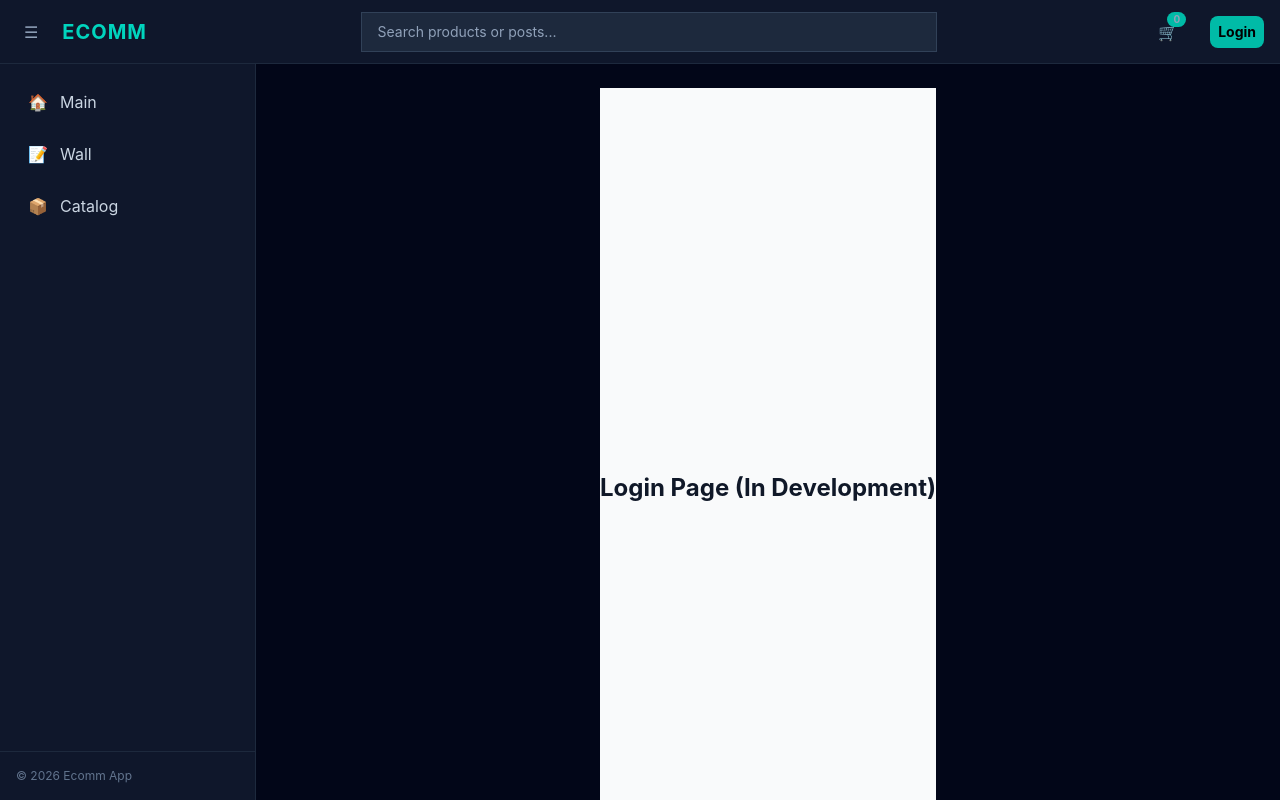
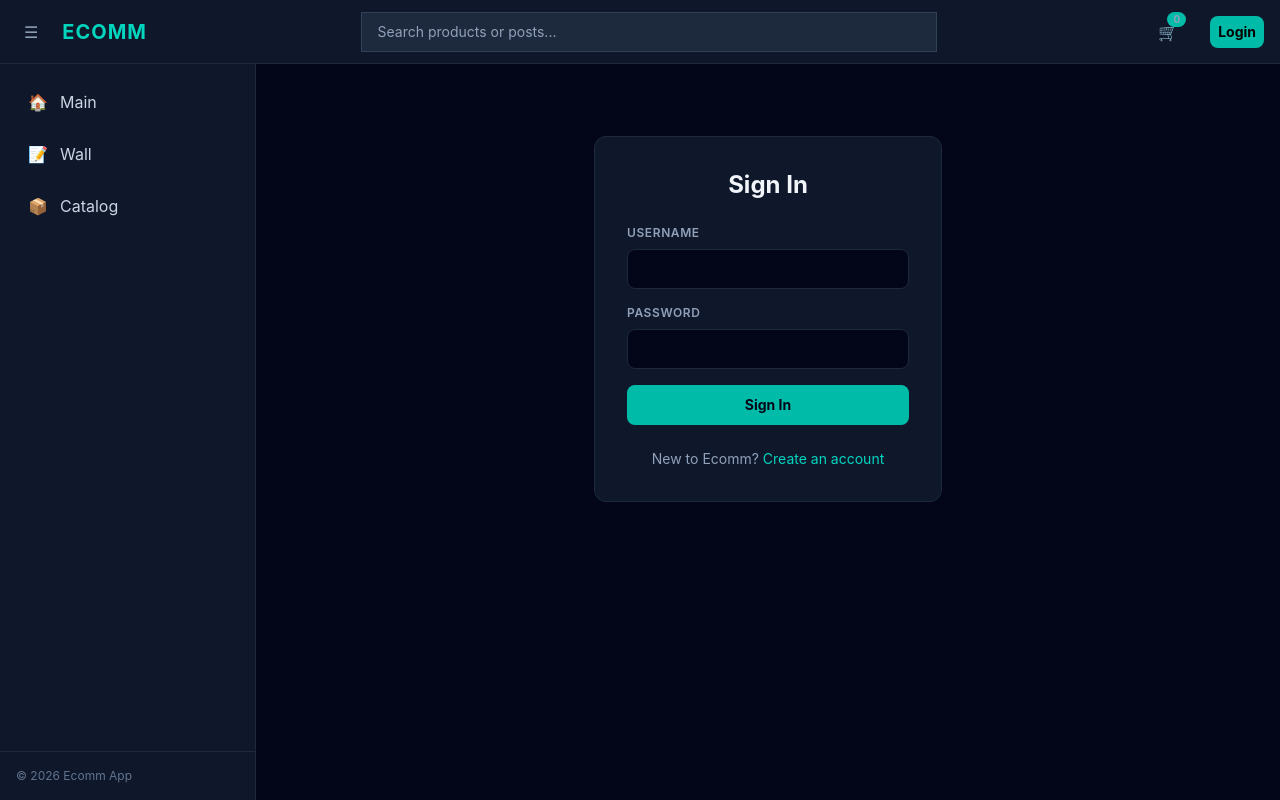
Before and after one commit to SPBpiraT/ecommerce-app, a React (Vite) app in the folder frontend/ecommerce-app.client/: page /login in a window 1280 px wide. Built offline with nearby package versions, Linux system fonts and the light colour scheme; no server answers.

Commit message:
Create LoginPage. Move auth pages to new directory

```diff
--- a/frontend/ecommerce-app.client/src/pages/LoginPage.jsx
+++ /dev/null
@@ -1,7 +0,0 @@
-export default function LoginPage() {
-  return (
-    <div className="flex min-h-screen items-center justify-center bg-gray-50">
-      <h1 className="text-2xl font-bold text-gray-900">Login Page (In Development)</h1>
-    </div>
-  );
-}
--- /dev/null
+++ b/frontend/ecommerce-app.client/src/pages/auth/LoginPage.jsx
@@ -0,0 +1,74 @@
+import { useState } from 'react';
+import { Link, useNavigate } from 'react-router-dom';
+import { login } from '../../services/authService';
+
+export default function LoginPage() {
+  const [username, setUsername] = useState('');
+  const [password, setPassword] = useState('');
+  const [error, setError] = useState('');
+  const [loading, setLoading] = useState(false);
+  const navigate = useNavigate();
+
+  const handleSubmit = async (e) => {
+    e.preventDefault();
+    setError('');
+    setLoading(true);
+
+    try {
+      await login(username, password);
+      navigate('/wall');
+    } catch (err) {
+      setError(err.response?.data?.Message || 'Invalid username or password.');
+    } finally {
+      setLoading(false);
+    }
+  };
+
+  return (
+    <div className="my-12 bg-slate-900 border border-slate-800 p-8 rounded-xl">
+      <h2 className="text-2xl font-bold text-slate-100 mb-6 text-center">Sign In</h2>
+
+      {error && (
+        <div className="bg-red-500/10 border border-red-500 text-red-400 text-sm p-3 rounded-lg mb-4">
+          {error}
+        </div>
+      )}
+
+      <form onSubmit={handleSubmit} className="space-y-4">
+        <div>
+          <label className="block text-xs font-semibold text-slate-400 uppercase tracking-wider mb-2">Username</label>
+          <input
+            type="text"
+            required
+            value={username}
+            onChange={(e) => setUsername(e.target.value)}
+            className="w-full h-10 bg-slate-950 border border-slate-800 focus:border-teal-500 focus:outline-none px-4 text-slate-100 rounded-lg transition-colors"
+          />
+        </div>
+
+        <div>
+          <label className="block text-xs font-semibold text-slate-400 uppercase tracking-wider mb-2">Password</label>
+          <input
+            type="password"
+            required
+            value={password}
+            onChange={(e) => setPassword(e.target.value)}
+            className="w-full h-10 bg-slate-950 border border-slate-800 focus:border-teal-500 focus:outline-none px-4 text-slate-100 rounded-lg transition-colors"
+          />
+        </div>
+
+        <button
+          type="submit"
+          disabled={loading}
+          className="w-full h-10 bg-teal-500 hover:bg-teal-400 disabled:bg-teal-800 text-slate-950 font-bold text-sm rounded-lg transition-colors"
+        >
+          {loading ? 'Signing In...' : 'Sign In'}
+        </button>
+      </form>
+
+      <p className="text-sm text-slate-400 text-center mt-6">
+        New to Ecomm? <Link to="/register" className="text-teal-400 hover:underline">Create an account</Link>
+      </p>
+    </div>
+  );
+}
```
Also changed, not shown: frontend/ecommerce-app.client/src/App.jsx (+8 -3 lines), frontend/ecommerce-app.client/src/pages/auth/ConfirmEmailPage.jsx (renamed from frontend/ecommerce-app.client/src/pages/ConfirmEmailPage.jsx), frontend/ecommerce-app.client/src/pages/auth/RegisterPage.jsx (renamed from frontend/ecommerce-app.client/src/pages/RegisterPage.jsx), frontend/ecommerce-app.client/src/pages/auth/RegisterSuccessPage.jsx (added), frontend/ecommerce-app.client/src/services/api.js (renamed from frontend/ecommerce-app.client/src/Services/api.js), frontend/ecommerce-app.client/src/services/authService.js (renamed from frontend/ecommerce-app.client/src/Services/authService.js).
